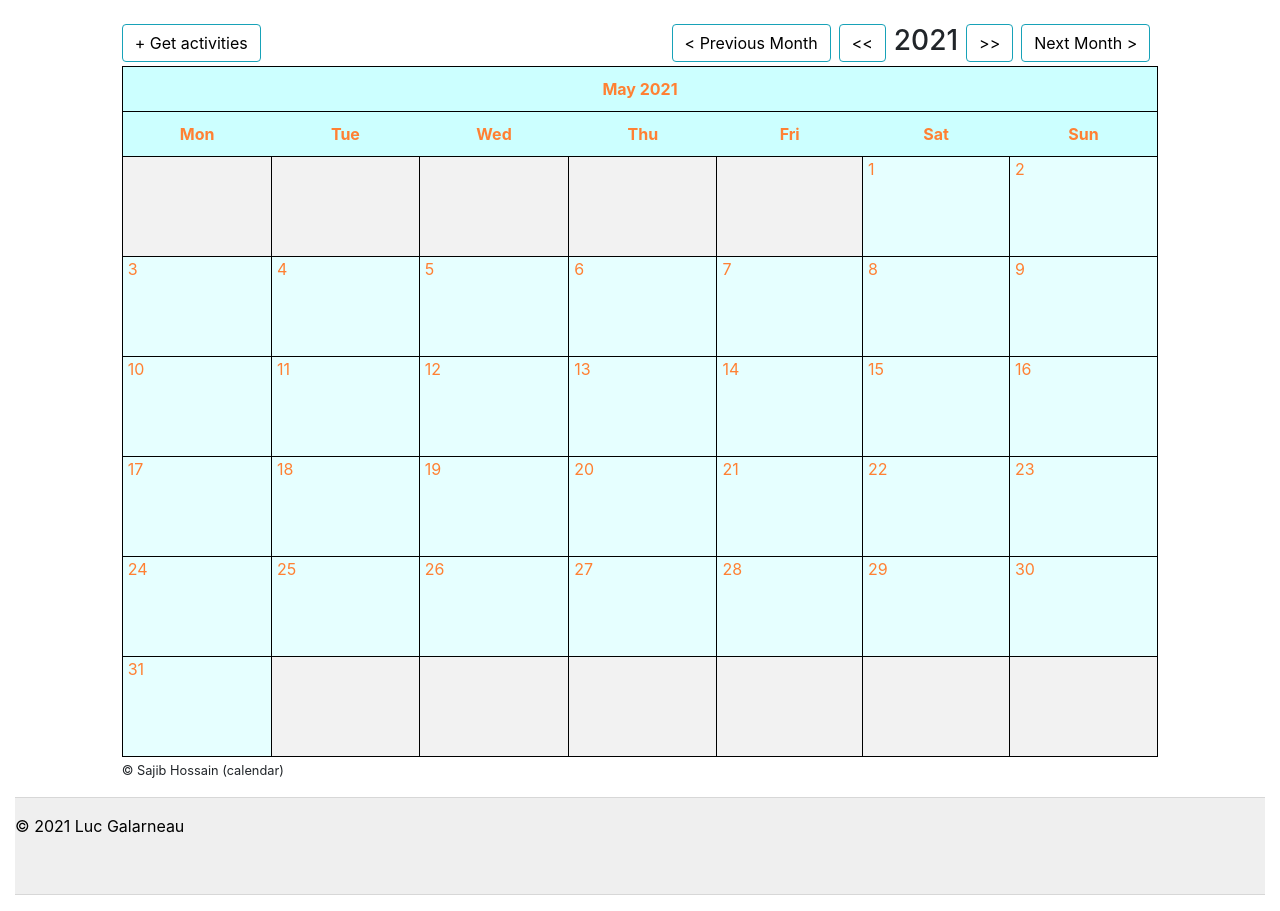
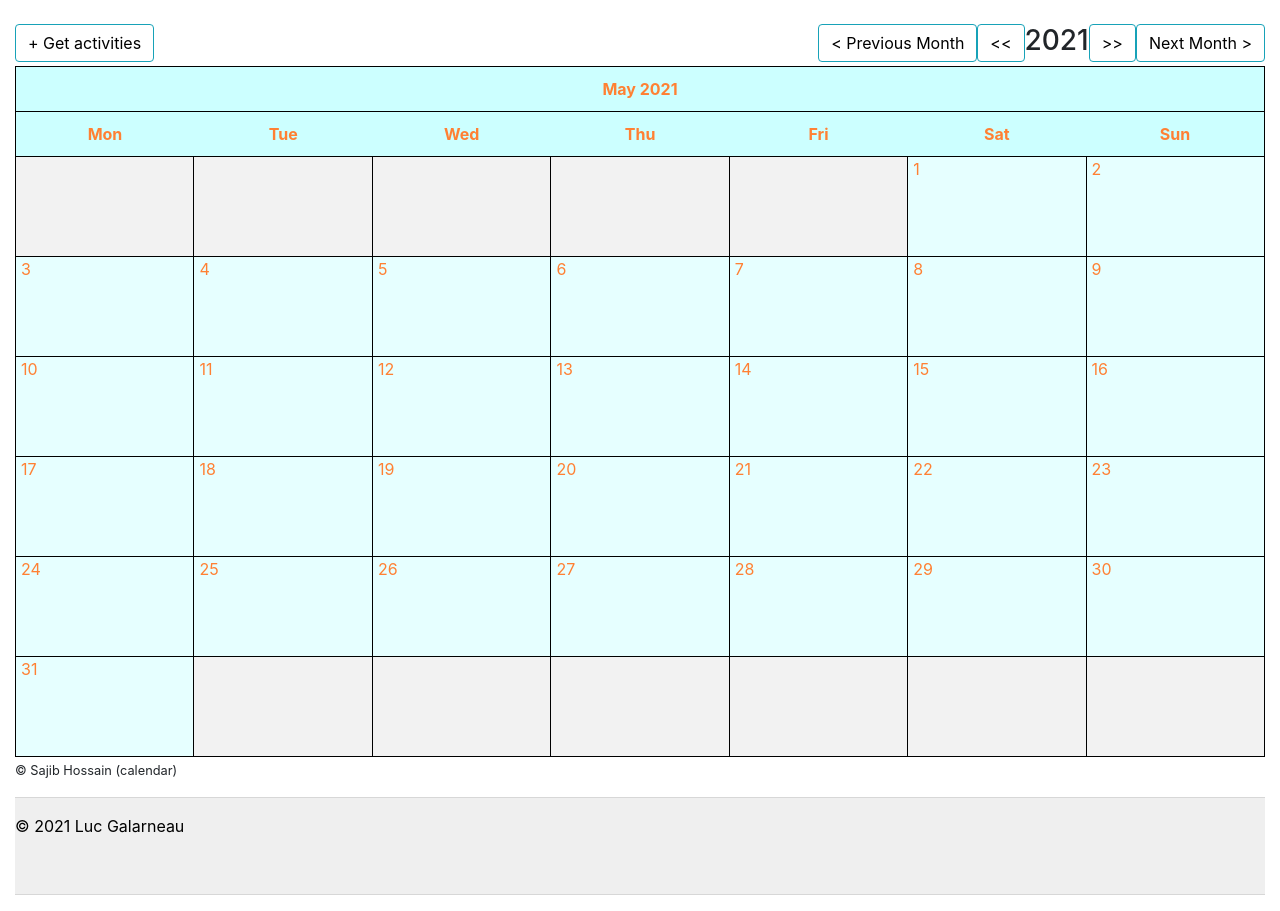
Before and after one commit to lgalarno/lgactivities, a Django app: page /activities/ in a window 1280 px wide. Shown: the part 69-980 px from the top of the page. Run offline with Django 3.2, Linux system fonts and the light colour scheme; the visitor is signed in with stand-in values (Sample User, id 1); data that the repository does not hold is empty; some libraries are stand-ins or nearby versions.

Commit message:
admin search-calendar divs-efforts headers with kom qom

```diff
--- a/activities/models.py
+++ b/activities/models.py
@@ -50,6 +50,9 @@ class Segment(models.Model):
     staring = models.BooleanField(default=False, blank=True)
     start_lat = models.FloatField(blank=True, null=True)
     start_lng = models.FloatField(blank=True, null=True)
+    updated = models.DateTimeField(blank=True, null=True)
+    kom = models.CharField(max_length=20, blank=True, null=True)
+    qom = models.CharField(max_length=20, blank=True, null=True)
 
     def __str__(self):
         return self.name
@@ -80,9 +83,11 @@ class Segment(models.Model):
 class Map(models.Model):
     activity = models.OneToOneField(to=Activity,
                                     on_delete=models.CASCADE,
+                                    blank=True,
                                     null=True)
     segment = models.OneToOneField(to=Segment,
                                    on_delete=models.CASCADE,
+                                   blank=True,
                                    null=True)
     polyline = models.TextField(blank=True, null=True)
 
@@ -93,7 +98,6 @@ class Map(models.Model):
             return f'Activity: {self.activity.name}'
         elif self.segment:
             return f'Segment: {self.segment.name}'
-
 
 
 class SegmentEffort(models.Model):
--- a/activities/templates/activities/calendar.html
+++ b/activities/templates/activities/calendar.html
@@ -2,14 +2,17 @@
 {% block title %}calendar{% endblock %}
 {% block content %}
     <div class="row justify-content-md-center">
-        <div class="col-10 ">
+        <div class="col-sm-2 ">
             <a class="btn btn-info" href="{% url 'getactivities:getactivities' %}"> + Get activities </a>
-            <a class="btn btn-info right mr-2" href="{% url 'activities:calendar' %}?{{ cal.next_month }} "> Next Month > </a>
-            <a class="btn btn-info right mr-2" href="{% url 'activities:calendar' %}?{{ cal.next_year }} "> >> </a>
-            <h3 class="right mr-2"> {{ cal.year }} </h3>
-            <a class="btn btn-info right mr-2" href="{% url 'activities:calendar' %}?{{ cal.prev_year }}"> << </a>
-            <a class="btn btn-info right mr-2" href="{% url 'activities:calendar' %}?{{ cal.prev_month }}"> < Previous Month </a>
-
+        </div>
+         <div class="col-sm-10 inline-group">
+            <a class="btn btn-info float-right" href="{% url 'activities:calendar' %}?{{ cal.next_month }} "> Next Month > </a>
+            <a class="btn btn-info float-right" href="{% url 'activities:calendar' %}?{{ cal.next_year }} "> >> </a>
+            <h3 class="float-right"> {{ cal.year }} </h3>
+            <a class="btn btn-info float-right" href="{% url 'activities:calendar' %}?{{ cal.prev_year }}"> << </a>
+            <a class="btn btn-info float-right" href="{% url 'activities:calendar' %}?{{ cal.prev_month }}"> < Previous Month </a>
+        </div>
+         <div class="col col-md-12">
             {{ calendar }}
             <small>&copy; Sajib Hossain (calendar)</small>
         </div>
--- a/activities/utils.py
+++ b/activities/utils.py
@@ -77,34 +77,8 @@ def get_date(req_day):
     if req_day:
         year, month = (int(x) for x in req_day.split('-'))
         return date(year, month, day=1)
+    else:
+        latestactity = Activity.objects.order_by('start_date').last()
+        if latestactity:
+            return latestactity.start_date
     return datetime.today()
-
-
-# def prev_year(d):
-#     first = d.replace(day=1)
-#     prev_year = first + relativedelta(months=-12)  # timedelta(months=12)
-#     month = 'month=' + str(prev_year.year) + '-' + str(prev_year.month)
-#     return month
-#
-#
-# def next_year(d):
-#     days_in_month = monthrange(d.year, d.month)[1]
-#     last = d.replace(day=days_in_month)
-#     next_year = last + relativedelta(months=+12)  # timedelta(months=12)
-#     month = 'month=' + str(next_year.year) + '-' + str(next_year.month)
-#     return month
-#
-#
-# def prev_month(d):
-#     first = d.replace(day=1)
-#     prev_month = first - timedelta(days=1)
-#     month = 'month=' + str(prev_month.year) + '-' + str(prev_month.month)
-#     return month
-#
-#
-# def next_month(d):
-#     days_in_month = monthrange(d.year, d.month)[1]
-#     last = d.replace(day=days_in_month)
-#     next_month = last + timedelta(days=1)
-#     month = 'month=' + str(next_month.year) + '-' + str(next_month.month)
-#     return month
--- a/activities/views.py
+++ b/activities/views.py
@@ -30,6 +30,7 @@ class CalendarView(ListView):
     def get_context_data(self, **kwargs):
         context = super().get_context_data(**kwargs)
         d = get_date(self.request.GET.get('month', None))
+        print(d)
         cal = Calendar(d.year, d.month)
         html_cal = cal.formatmonth(withyear=True)
         context['calendar'] = mark_safe(html_cal)
@@ -65,30 +66,34 @@ def segment_details(request, activity_id, effort_id):
     activity = get_object_or_404(Activity, pk=activity_id)
     this_effort = get_object_or_404(SegmentEffort, pk=effort_id)
     segment = get_object_or_404(Segment, pk=this_effort.segment_id)
-    if not segment.has_map:
-        e, access_token = check_token()
-        if e is True:
-            header = {'Authorization': f'Bearer {access_token}'}
-            param = {
-            }
-            url = f"{settings.STRAVA_URLS['athlete']}segments/{segment.id}"
-            segment_detail = requests.get(url, headers=header, params=param, verify=False).json()
-            # print(segment_detail)
-            if 'errors' in segment_detail:
-                e = formaterror(segment_detail['errors'])
-                messages.warning(request, f'An error occurred while getting the segment: {e}')
-                return HttpResponseRedirect('/')
-            else:
+
+    # if not segment.has_map:
+    e, access_token = check_token()
+    if e is True:
+        header = {'Authorization': f'Bearer {access_token}'}
+        param = {
+        }
+        url = f"{settings.STRAVA_URLS['athlete']}segments/{segment.id}"
+        segment_detail = requests.get(url, headers=header, params=param, verify=False).json()
+        if 'errors' in segment_detail:
+            e = formaterror(segment_detail['errors'])
+            messages.warning(request, f'An error occurred while getting the segment: {e}')
+            return HttpResponseRedirect('/')
+        else:
+            if not segment.has_map:
                 m = Map(
                     segment=segment,
                     polyline=segment_detail['map']['polyline'],
                 )
                 m.save()
-
                 segment.start_lat = segment_detail['start_latlng'][0]
                 segment.start_lng = segment_detail['start_latlng'][1]
                 segment.save()
-
+        if not segment.updated:
+            segment.kom = segment_detail['xoms']['kom']
+            segment.qom = segment_detail['xoms']['qom']
+            segment.updated = segment_detail['updated_at']
+            segment.save()
     segment_map = polyline.decode(segment.map.polyline)
     efforts = segment.get_all_efforts()
     if segment.start_lat and segment.start_lng:
--- a/static/css/style.css
+++ b/static/css/style.css
@@ -88,14 +88,6 @@ a {
   color: #17a2b8;
 }
 
-.left {
-  float: left;
-}
-
-.right {
-  float: right;
-}
-
 .btn {
   outline: none;
   color: black;
@@ -114,8 +106,8 @@ a {
 
 table.dataTable .current_effort {
   background: #ccffff;
+}
 
-}
 /*.form {*/
 /*  margin: auto;*/
 /*}*/
```
Also changed, not shown: activities/admin.py (+27 -3 lines), activities/templates/activities/segment-details.html (+10 -1 lines), activities/migrations/0011_auto_20210524_0301.py (added), activities/migrations/0012_auto_20210524_0341.py (added).
